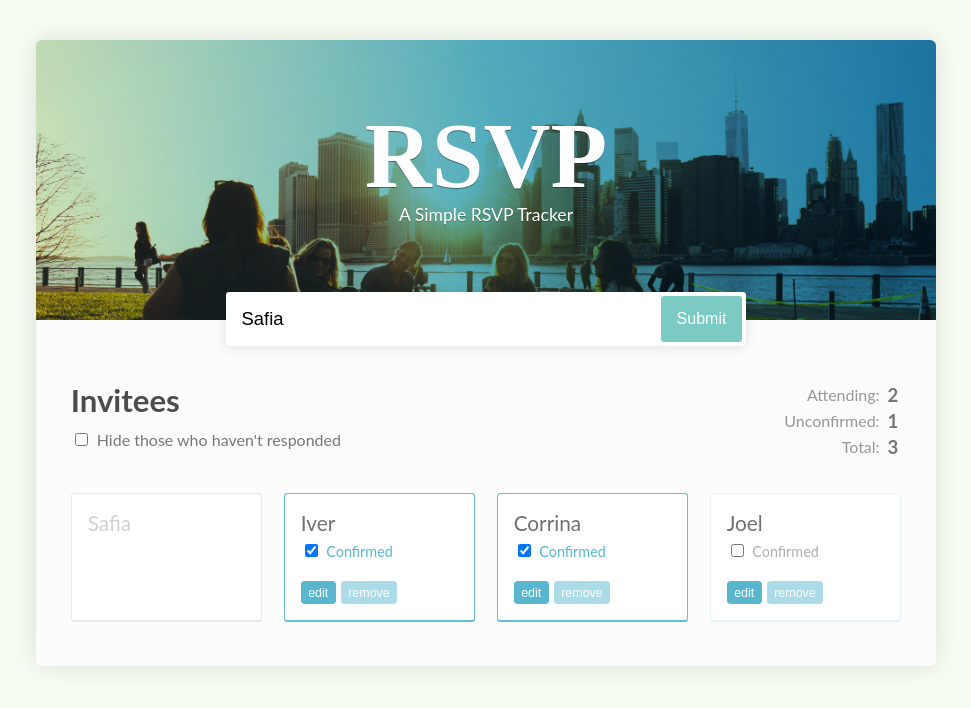
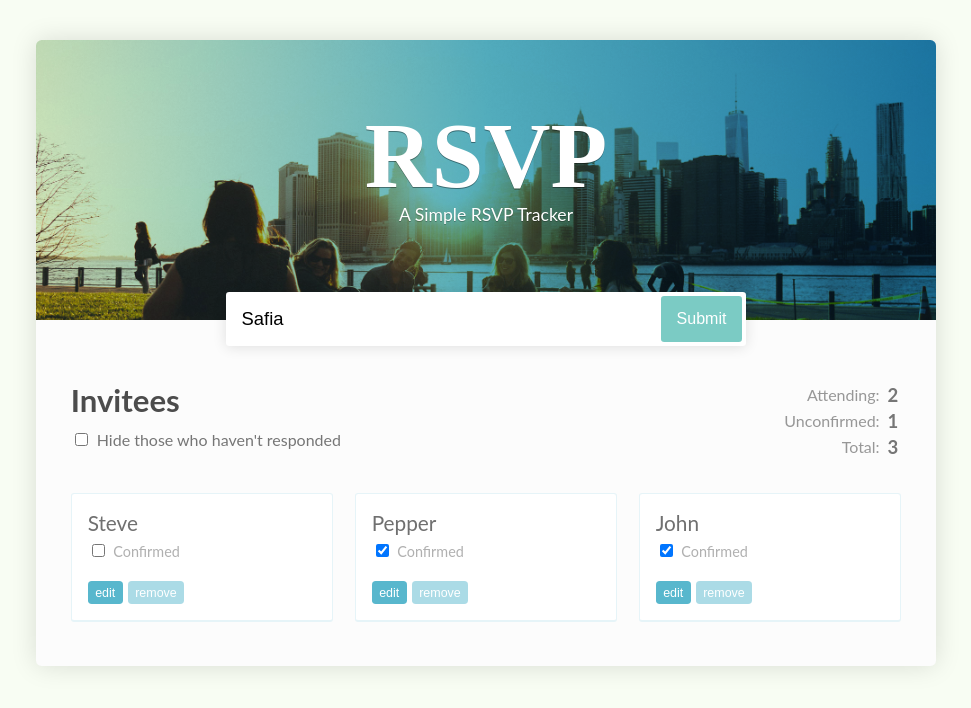
Before and after one commit to SteveMustanski/rsvp-react, a React (Create React App) app: page / in a window 1280 px wide. Shown: the top 708 px of the page, without its empty margins (154-1125 px from the left). Built offline with nearby package versions, Linux system fonts and the light colour scheme; the HTML template or start-up script is replaced by a standard one.

Commit message:
added Guestlist component to render the list of guests

```diff
--- a/package.json
+++ b/package.json
@@ -3,6 +3,7 @@
   "version": "0.1.0",
   "private": true,
   "dependencies": {
+    "prop-types": "^15.6.2",
     "react": "^16.7.0",
     "react-dom": "^16.7.0",
     "react-scripts": "2.1.1"
--- a/src/App.js
+++ b/src/App.js
@@ -1,5 +1,6 @@
 import React, { Component } from 'react';
 import './App.css';
+import GuestList from './GuestList';
 
 class App extends Component {
 
@@ -11,6 +12,10 @@
       },
       {
         name: 'Pepper',
+        isConfirmed: true
+      },
+      {
+        name: 'John',
         isConfirmed: true
       }
     ]
@@ -58,32 +63,7 @@
             </tr>
           </tbody>
         </table>
-        <ul>
-          <li className="pending"><span>Safia</span></li>
-          <li className="responded"><span>Iver</span>
-            <label>
-              <input type="checkbox" checked /> Confirmed
-            </label>
-            <button>edit</button>
-            <button>remove</button>
-          </li>
-          <li className="responded">
-            <span>Corrina</span>
-            <label>
-              <input type="checkbox" checked /> Confirmed
-            </label>
-            <button>edit</button>
-            <button>remove</button>
-          </li>
-          <li>
-            <span>Joel</span>
-            <label>
-              <input type="checkbox" /> Confirmed
-            </label>
-            <button>edit</button>
-            <button>remove</button>
-          </li>
-        </ul>
+        <GuestList guests={this.state.guests}/>
       </div>
     </div>
     );
--- /dev/null
+++ b/src/GuestList.js
@@ -0,0 +1,22 @@
+import React from 'react';
+import PropTypes from 'prop-types';
+
+const GuestList = props =>
+  <ul>
+    {props.guests.map((guest, index) =>
+      <li key={index}><span>{guest.name}</span>
+        <label>
+          <input type="checkbox" checked={guest.isConfirmed} /> Confirmed
+        </label>
+        <button>edit</button>
+        <button>remove</button>
+      </li>
+    )}
+
+  </ul>
+
+GuestList.propTypes = {
+  guests: PropTypes.array.isRequired
+}
+
+export default GuestList;
```
Also changed, not shown: 1 other file (tests, documents, lock files or other folders).
